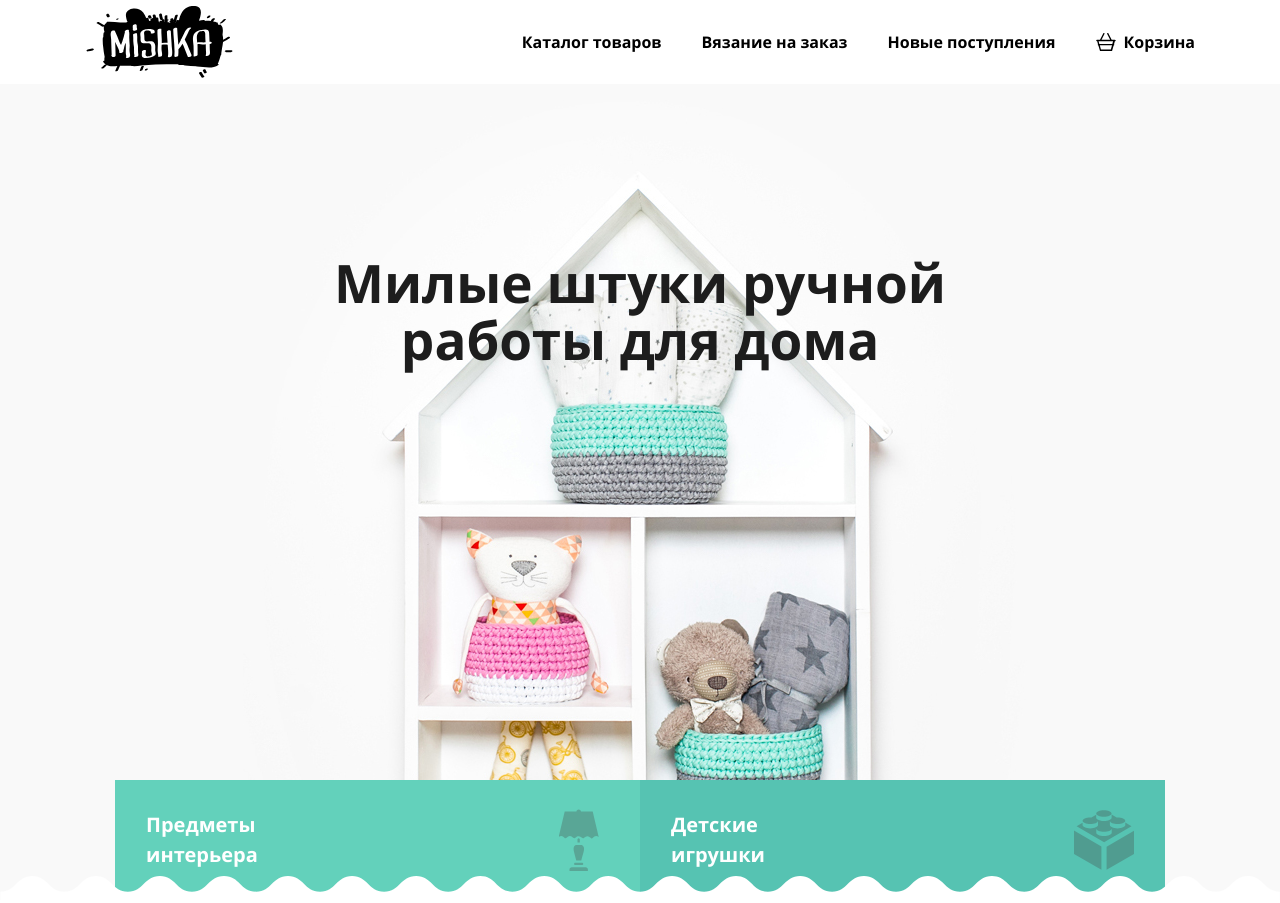
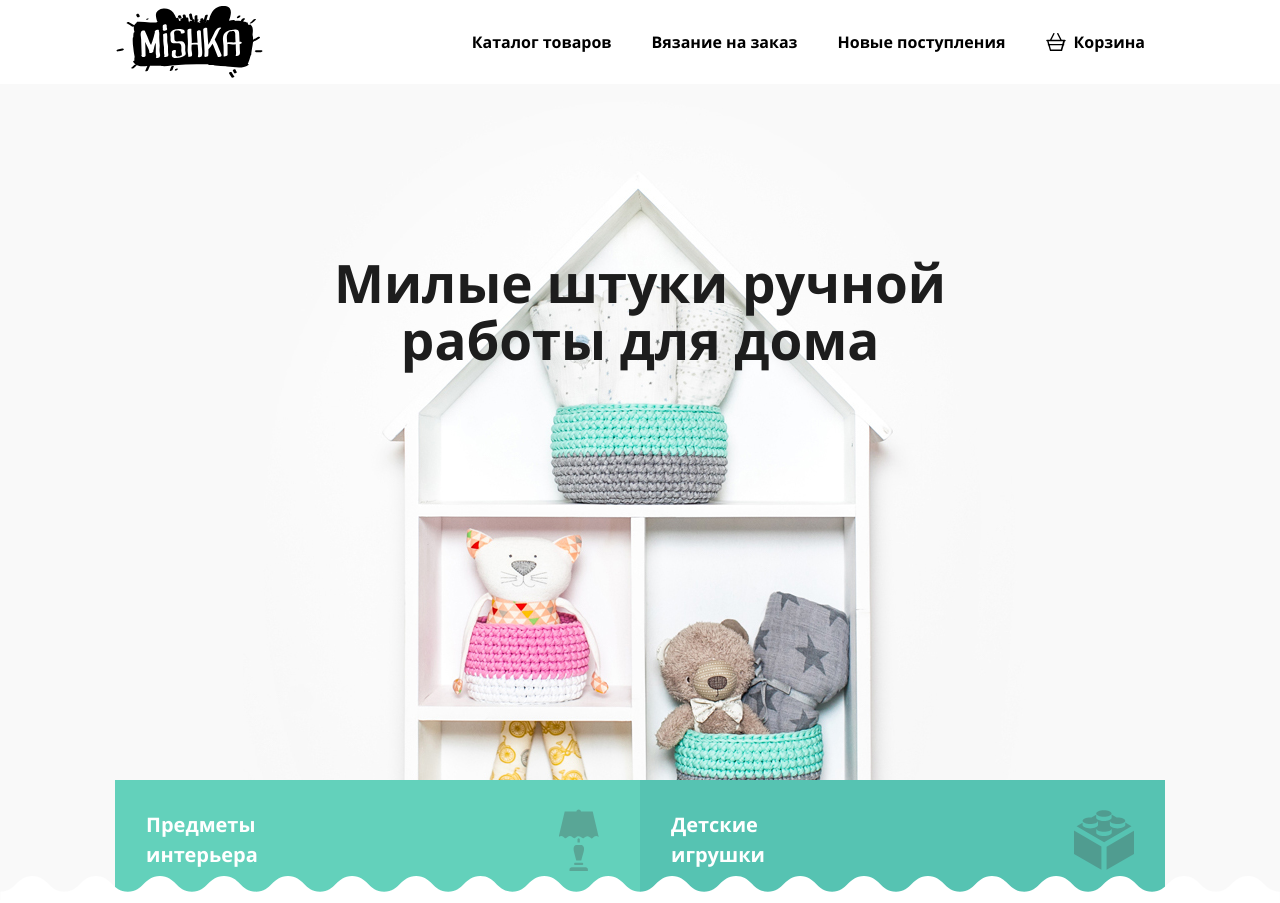
Before and after one commit to denyshutsal/Mishka-adaptive, a website: page source/index.html in a window 1280 px wide. Shown: the top 903 px of the page. Drawn offline with nearby package versions, Linux system fonts and the light colour scheme; files that its build step writes are made by us from their sources.

Commit message:
finished code refactoring of main-header and main-nav

```diff
--- a/source/index.html
+++ b/source/index.html
@@ -158,7 +158,7 @@
           </picture>
         </a>
         <div class="main-nav__wrapper clearfix">
-          <a id="mainNavToggler" class="toggler main-nav__link"></a>
+          <a id="mainNavToggler" class="toggler main-nav__toggler main-nav__link"></a>
           <a href="#" class="main-nav__link">Каталог товаров</a>
           <a href="#" class="main-nav__link">Вязание на заказ</a>
           <a href="#" class="main-nav__link">Новые поступления</a>
--- a/source/js/all/main-nav-toggler.js
+++ b/source/js/all/main-nav-toggler.js
@@ -23,9 +23,9 @@ function showHideNav() {
 }
 
 function switchNavIcon() {
-  if (mainNavToggler.className === "toggler main-nav__link") {
+  if (mainNavToggler.className === "toggler main-nav__toggler main-nav__link") {
     mainNavToggler.className += " is-open";
   } else {
-    mainNavToggler.className = "toggler main-nav__link";
+    mainNavToggler.className = "toggler main-nav__toggler main-nav__link";
   }
 }
--- a/source/sass/blocks/_main-header.scss
+++ b/source/sass/blocks/_main-header.scss
@@ -8,3 +8,15 @@ main-header
 .main-header {
   background-color: $background-color-base;
 }
+
+@include screen(lg) {
+  .main-header__container {
+
+  }
+}
+
+@include screen(xl) {
+  .main-header__container {
+
+  }
+}
--- a/source/sass/blocks/_main-nav.scss
+++ b/source/sass/blocks/_main-nav.scss
@@ -2,7 +2,7 @@
 @import '../mixins';
 
 /* ==========================================================================
-site-header
+main-nav
 ========================================================================== */
 
 .main-nav {
@@ -47,16 +47,14 @@ site-header
   &:active {
     opacity: 0.3;
   }
-
-  @include screen(lg) {
-    &:last-child {
-      border-bottom: 0;
-    }
-  }
 }
 
-.toggler {
-  padding: 39px 30px;
+.main-nav__logo {
+  padding: 22px 32px;
+}
+
+.main-nav__toggler {
+  padding: 39px 43px;
   display: none;
   cursor: pointer;
   border-top: 0;
@@ -67,7 +65,7 @@ site-header
   background-size: 25px;
 }
 
-.toggler.is-open {
+.main-nav__toggler.is-open {
   background-image: url('../img/svg/icon-menu-cross.svg');
 }
 
@@ -83,7 +81,7 @@ site-header
     display: none;
   }
 
-  .main-nav__link.toggler {
+  .main-nav__toggler {
     float: right;
     display: block;
   }
@@ -92,7 +90,7 @@ site-header
     position: relative;
   }
 
-  .main-nav.responsive .main-nav__link.toggler {
+  .main-nav.responsive .main-nav__toggler {
     position: absolute;
     right: 0;
     top: 0;
@@ -105,7 +103,21 @@ site-header
   }
 }
 
+@include screen(md) {
+  .main-nav__logo {
+    padding: 22px 50px;
+  }
+
+  .main-nav__toggler {
+    padding: 39px 63px;
+  }
+}
+
 @include screen(lg) {
+  .main-header__container {
+    padding: 0 50px;
+  }
+
   .main-nav {
     display: flex;
     flex-direction: row;
@@ -119,15 +131,18 @@ site-header
   }
 
   .main-nav__link {
-    padding: 25px 20px;
+    padding: 30px 20px;
     max-width: 210px;
     border: 0;
+
+    &:last-child {
+      border-bottom: 0;
+    }
   }
 
   .main-nav__logo {
     margin-right: auto;
-    padding-top: 0;
-    padding-bottom: 0;
+    padding: 0;
   }
 
   .logo__img {
@@ -135,7 +150,7 @@ site-header
     height: 46px;
   }
 
-  .toggler {
+  .main-nav__toggler {
     display: none;
   }
 }
@@ -145,15 +160,6 @@ site-header
     max-width: 900px;
   }
 
-  .main-nav__link {
-    padding: 30px 20px;
-  }
-
-  .main-nav__logo {
-    padding-top: 0;
-    padding-bottom: 0;
-  }
-
   .logo__img {
     width: 149px;
     height: 72px;
--- a/source/sass/main.scss
+++ b/source/sass/main.scss
@@ -1,5 +1,4 @@
 // sanitize.css (https://github.com/csstools/sanitize.css)
-
 @import "../../node_modules/sanitize.css/sanitize";
 
 //-------------------------------------------------------
```
Also changed, not shown: source/js/main.min.js.
